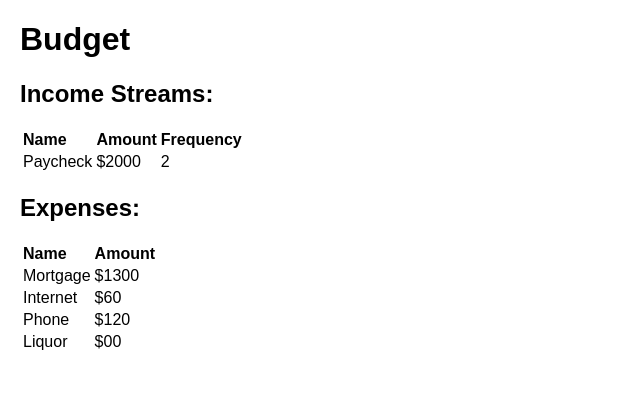
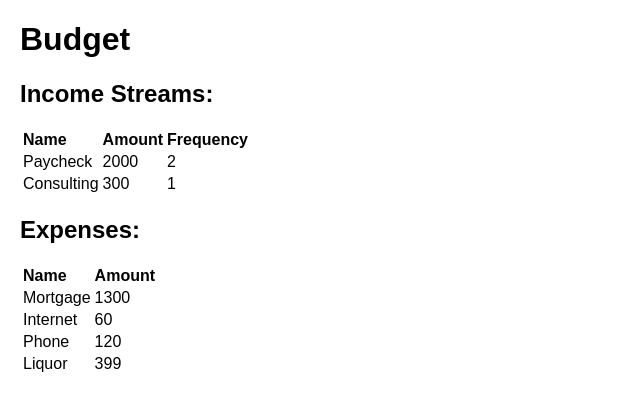
Before and after one commit to danielhkim92/budget-app, a React (Create React App) app in the folder budget-app-frontend/: page / in a window 1280 px wide. Shown: the top 410 px of the page, without its empty margins (0-640 px from the left). Built offline with nearby package versions, Linux system fonts and the light colour scheme.

Commit message:
added expenses components to budget.js

```diff
--- a/budget-app-frontend/src/Budget.js
+++ b/budget-app-frontend/src/Budget.js
@@ -1,8 +1,80 @@
 import React, { Component } from 'react';
 import './Budget.css';
 
+class IncomeStream extends Component {
+  render() {
+    return(
+             <tr>
+                <td>{this.props.name}</td>
+                <td>{this.props.amount}</td>
+                <td>{this.props.frequency}</td>
+              </tr>
+      );
+  };
+};
+
+class Expense extends Component {
+  render() {
+    return(
+             <tr>
+                <td>{this.props.name}</td>
+                <td>{this.props.amount}</td>
+              </tr>
+      );
+  };
+}
+
 class Budget extends Component {
+
+
   render() {
+
+      const budget = {
+        "incomeStreams": [
+          {
+            "name": "Paycheck",
+            "amount": 2000,
+            "frequency": 2,
+          },
+          {
+            "name": "Consulting",
+            "amount": 300,
+            "frequency": 1,
+          },
+        ],
+        "expenses": [
+          {
+            "name": "Mortgage",
+            "amount": 1300,
+          },
+          {
+            "name": "Internet",
+            "amount": 60,
+          },
+          {
+            "name": "Phone",
+            "amount": 120,
+          },
+          {
+            "name": "Liquor",
+            "amount": 399,
+          },
+        ],
+      };
+
+      const incomeStreamComponents = budget.incomeStreams.map(incomeStreamObject => {
+        return (
+          <IncomeStream {...incomeStreamObject}/>
+          )
+      })
+
+      const expenses = budget.expenses.map(expenseObject => {
+        return (
+            <Expense {...expenseObject}/>
+            )
+      })
+
+
     return (
       <div className="Budget">
         <h1>Budget<br/></h1>
@@ -10,16 +82,14 @@ class Budget extends Component {
           <h2>Income Streams:<br/></h2>
           <table>
             <thead>
-              <th>Name</th>
-              <th>Amount</th>
-              <th>Frequency</th>
+              <tr>
+                <th>Name</th>
+                <th>Amount</th>
+                <th>Frequency</th>
+              </tr>
             </thead>
             <tbody>
-              <tr>
-                <td>Paycheck</td>
-                <td>$2000</td>
-                <td>2</td>
-              </tr>
+              {incomeStreamComponents}
             </tbody>
           </table>
         </div>
@@ -32,22 +102,7 @@ class Budget extends Component {
               <th>Amount</th>
             </thead>
             <tbody>
-              <tr>
-                <td>Mortgage</td>
-                <td>$1300</td>
-              </tr>
-              <tr>
-                <td>Internet</td>
-                <td>$60</td>
-              </tr>
-              <tr>
-                <td>Phone</td>
-                <td>$120</td>
-              </tr>
-              <tr>
-                <td>Liquor</td>
-                <td>$00</td>
-              </tr>
+              {expenses}
             </tbody>
           </table>
         </div>
```
